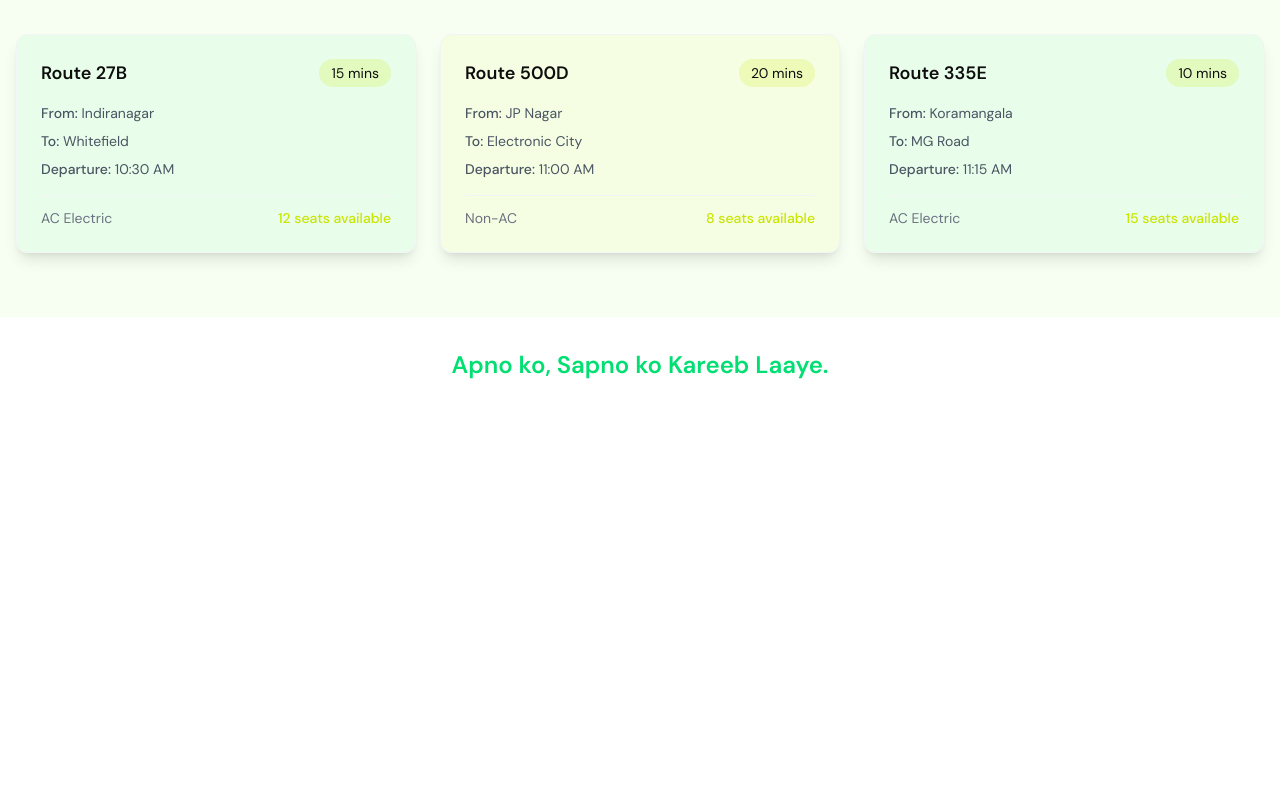
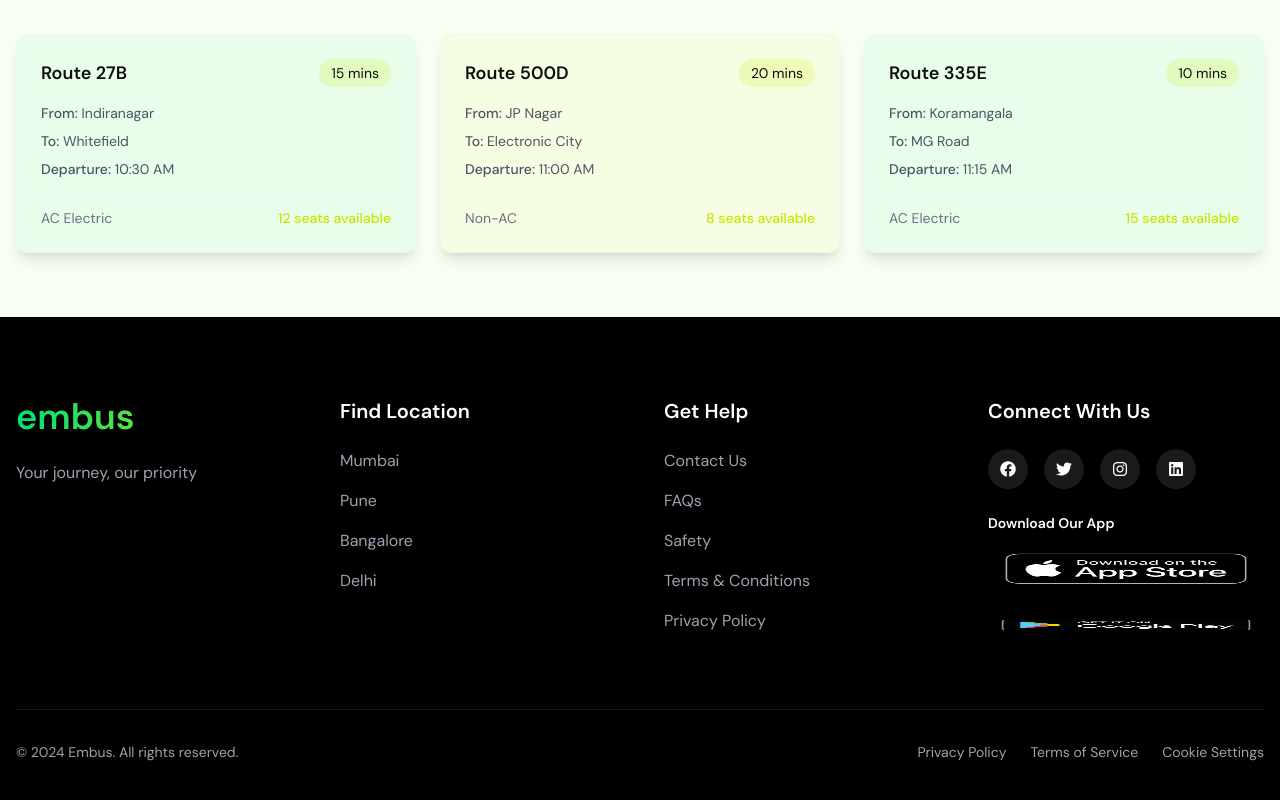
Before and after one commit to dexter747/Embus-DEV, a Next.js app: page / in a window 1280 px wide. Shown: the part 1034-1834 px from the top of the page. Before the commit the page ends 1447 px from the top, so only its background shows below. Built offline with nearby package versions, Linux system fonts and the light colour scheme; no server answers.

Commit message:
footer changes and navbar functionality updated

```diff
--- a/src/app/intercity/page.tsx
+++ b/src/app/intercity/page.tsx
@@ -5,8 +5,8 @@ import { motion } from 'framer-motion';
 import { Search, ArrowRight } from 'lucide-react';
 import Navbar from '@/components/navbar';
 import dynamic from 'next/dynamic';
+import Footer from '@/components/Footer';
 
-// Dynamically import the SearchLocationModal with SSR disabled
 const SearchLocationModal = dynamic(() => import('@/components/SearchLocationModal'), {
   ssr: false
 });
@@ -26,9 +26,7 @@ const InterCityPage = () => {
     darkText: '#0E0E0E'
   };
 
-  // Move geolocation logic to useEffect to ensure it only runs in the browser
   useEffect(() => {
-    // Only run geolocation code in the browser
     const getLocation = async () => {
       if (typeof window !== 'undefined' && "geolocation" in navigator) {
         navigator.geolocation.getCurrentPosition(
@@ -40,7 +38,7 @@ const InterCityPage = () => {
               const data = await response.json();
               const city = data.results[0].components.city || data.results[0].components.town;
               setCurrentLocation(city);
-              setFromCity(city); // Set the from city to current location
+              setFromCity(city);
             } catch (error) {
               console.error('Error fetching location:', error);
             }
@@ -59,7 +57,6 @@ const InterCityPage = () => {
     <div className="min-h-screen font-dm-sans" style={{ backgroundColor: colors.lightBg }}>
       <Navbar colors={colors} />
 
-      {/* Hero Section with Enhanced Animation */}
       <div className="relative">
         <motion.div
           initial={{ opacity: 0 }}
@@ -81,7 +78,6 @@ const InterCityPage = () => {
             Inter-City Travel
           </motion.h1>
 
-          {/* Search Box with Animation */}
           <motion.div
             initial={{ y: 20, opacity: 0 }}
             animate={{ y: 0, opacity: 1 }}
@@ -123,9 +119,9 @@ const InterCityPage = () => {
                     }}
                     value={field.value}
                     onChange={(e) => field.setter(e.target.value)}
-                    readOnly={!field.type} // Make location inputs read-only
+                    readOnly={!field.type}
                     onClick={() => {
-                      if (!field.type) { // Only for location fields
+                      if (!field.type) {
                         setSearchType(field.label.toLowerCase() as 'from' | 'to');
                         setIsSearchModalOpen(true);
                       }
@@ -147,7 +143,6 @@ const InterCityPage = () => {
         </div>
       </div>
 
-      {/* Popular Routes Section with Animations */}
       <motion.div
         initial={{ opacity: 0 }}
         whileInView={{ opacity: 1 }}
@@ -243,28 +238,8 @@ const InterCityPage = () => {
         </div>
       </motion.div>
 
-      {/* Animated Footer */}
-      <motion.footer
-        initial={{ opacity: 0, y: 20 }}
-        whileInView={{ opacity: 1, y: 0 }}
-        transition={{ duration: 0.8 }}
-        viewport={{ once: true }}
-        className="bg-white py-8"
-      >
-        <motion.div
-          whileHover={{ scale: 1.05 }}
-          className="text-center max-w-2xl mx-auto px-4"
-        >
-          <h2
-            className="text-2xl md:text-2xl font-chillax font-semibold"
-            style={{ color: colors.primaryGreen }}
-          >
-            Apno ko, Sapno ko Kareeb Laaye.
-          </h2>
-        </motion.div>
-      </motion.footer>
+      <Footer />
 
-      {/* Only render the modal on the client side */}
       {isSearchModalOpen && (
         <SearchLocationModal
           isOpen={isSearchModalOpen}
--- a/src/app/page.tsx
+++ b/src/app/page.tsx
@@ -4,6 +4,7 @@ import React, { useState } from 'react';
 import { motion } from 'framer-motion';
 import dynamic from 'next/dynamic';
 import Navbar from '@/components/navbar';
+import Footer from '@/components/Footer';
 
 // Dynamically import the SearchLocationModal with SSR disabled
 const SearchLocationModal = dynamic(() => import('@/components/SearchLocationModal'), {
@@ -270,26 +271,7 @@ const LandingPage = () => {
         </div>
       </motion.div>
 
-      {/* Footer with Animation */}
-      <motion.footer
-        initial={{ opacity: 0, y: 20 }}
-        whileInView={{ opacity: 1, y: 0 }}
-        transition={{ duration: 0.8 }}
-        viewport={{ once: true }}
-        className="bg-white py-8"
-      >
-        <motion.div
-          whileHover={{ scale: 1.05 }}
-          className="text-center max-w-2xl mx-auto px-4"
-        >
-          <h2
-            className="text-2xl md:text-2xl font-chillax font-semibold"
-            style={{ color: colors.primaryGreen }}
-          >
-            Apno ko, Sapno ko Kareeb Laaye.
-          </h2>
-        </motion.div>
-      </motion.footer>
+      <Footer />
 
       {isSearchModalOpen && (
         <SearchLocationModal
--- /dev/null
+++ b/src/components/Footer.tsx
@@ -0,0 +1,106 @@
+'use client';
+
+import { motion } from 'framer-motion';
+
+const Footer = () => {
+  return (
+    <motion.footer
+      initial={{ opacity: 0 }}
+      whileInView={{ opacity: 1 }}
+      transition={{ duration: 1 }}
+      viewport={{ once: true }}
+      className="bg-black text-white py-20"
+    >
+      <div className="container mx-auto px-4">
+        <div className="grid grid-cols-1 md:grid-cols-4 gap-12 mb-16">
+          {/* Logo Section */}
+          <div className="space-y-6">
+            <h2 className="text-4xl font-bold bg-gradient-to-r from-[#01DF73] to-[#C9E600] bg-clip-text text-transparent">
+              embus
+            </h2>
+            <p className="text-gray-400">
+              Your journey, our priority
+            </p>
+          </div>
+
+          {/* Find Location */}
+          <div className="space-y-6">
+            <h3 className="text-xl font-semibold">Find Location</h3>
+            <ul className="space-y-4 text-gray-400">
+              <li>Mumbai</li>
+              <li>Pune</li>
+              <li>Bangalore</li>
+              <li>Delhi</li>
+            </ul>
+          </div>
+
+          {/* Get Help */}
+          <div className="space-y-6">
+            <h3 className="text-xl font-semibold">Get Help</h3>
+            <ul className="space-y-4 text-gray-400">
+              <li>Contact Us</li>
+              <li>FAQs</li>
+              <li>Safety</li>
+              <li>Terms & Conditions</li>
+              <li>Privacy Policy</li>
+            </ul>
+          </div>
+
+          {/* Connect */}
+          <div className="space-y-6">
+            <h3 className="text-xl font-semibold">Connect With Us</h3>
+            <div className="flex space-x-4">
+              {[
+                { icon: 'facebook', href: '#' },
+                { icon: 'twitter', href: '#' },
+                { icon: 'instagram', href: '#' },
+                { icon: 'linkedin', href: '#' }
+              ].map((social, index) => (
+                <motion.a
+                  key={index}
+                  href={social.href}
+                  whileHover={{ scale: 1.1, y: -2 }}
+                  whileTap={{ scale: 0.95 }}
+                  className="w-10 h-10 rounded-full bg-white/10 flex items-center justify-center hover:bg-[#01DF73] transition-colors"
+                >
+                  <i className={`fab fa-${social.icon} text-white`}></i>
+                </motion.a>
+              ))}
+            </div>
+            <div className="mt-8">
+              <h4 className="text-sm font-semibold mb-4">Download Our App</h4>
+              <div className="flex flex-col space-y-4">
+                <motion.img
+                  whileHover={{ scale: 1.05 }}
+                  src="/app-store.png"
+                  alt="Download on App Store"
+                  className="h-10 cursor-pointer"
+                />
+                <motion.img
+                  whileHover={{ scale: 1.05 }}
+                  src="/play-store.png"
+                  alt="Get it on Play Store"
+                  className="h-10 cursor-pointer"
+                />
+              </div>
+            </div>
+          </div>
+        </div>
+
+        {/* Bottom Bar */}
+        <div className="border-t border-white/10 pt-8 mt-8">
+          <div className="flex flex-col md:flex-row justify-between items-center text-gray-400 text-sm">
+            <p>© 2024 Embus. All rights reserved.</p>
+            <div className="flex space-x-6 mt-4 md:mt-0">
+              <a href="#" className="hover:text-[#01DF73] transition-colors">Privacy Policy</a>
+              <a href="#" className="hover:text-[#01DF73] transition-colors">Terms of Service</a>
+              <a href="#" className="hover:text-[#01DF73] transition-colors">Cookie Settings</a>
+            </div>
+          </div>
+        </div>
+      </div>
+    </motion.footer>
+  );
+};
+
+export default Footer;
--- a/src/components/navbar.tsx
+++ b/src/components/navbar.tsx
@@ -38,7 +38,7 @@ export default function Navbar({ colors }: NavbarProps) {
 
   // Navigation links
   const navLinks: NavLink[] = [
-    { label: 'Home', href: '/' },
+    { label: 'Home', href: '/landing' },  // Changed from '/' to '/landing'
     { label: 'Intercity', href: '/intercity' },
     { label: 'About', href: '/about' },
     { label: 'Contact', href: '/contact' },
@@ -136,7 +136,7 @@ export default function Navbar({ colors }: NavbarProps) {
           {/* Logo */}
           <div className="flex-shrink-0">
             <Link
-              href="/"
+              href="/landing"  // Changed from '/' to '/landing'
               className="text-2xl font-bold tracking-tight"
               style={{ color: themeColors.darkText }}
             >
@@ -188,7 +188,7 @@ export default function Navbar({ colors }: NavbarProps) {
               )}
             </div>
             <button
-              className="p-2 rounded-full hover:bg-gray-700 transition-colors"
+              className="p-2 rounded-full hover:bg-white/20 transition-all duration-200 transform hover:scale-105"
               style={{ color: themeColors.darkText }}
             >
               <User size={20} />
@@ -258,7 +258,7 @@ export default function Navbar({ colors }: NavbarProps) {
 
           {/* Mobile User Menu */}
           <button
-            className="flex items-center gap-2 py-2 hover:text-gray-300"
+            className="flex items-center gap-2 py-2 w-full hover:bg-white/20 rounded-lg px-3 transition-all duration-200"
             style={{ color: themeColors.darkText }}
           >
             <User size={20} />
```
Also changed, not shown: src/components/SearchLocationModal.tsx (+41 -98 lines).
